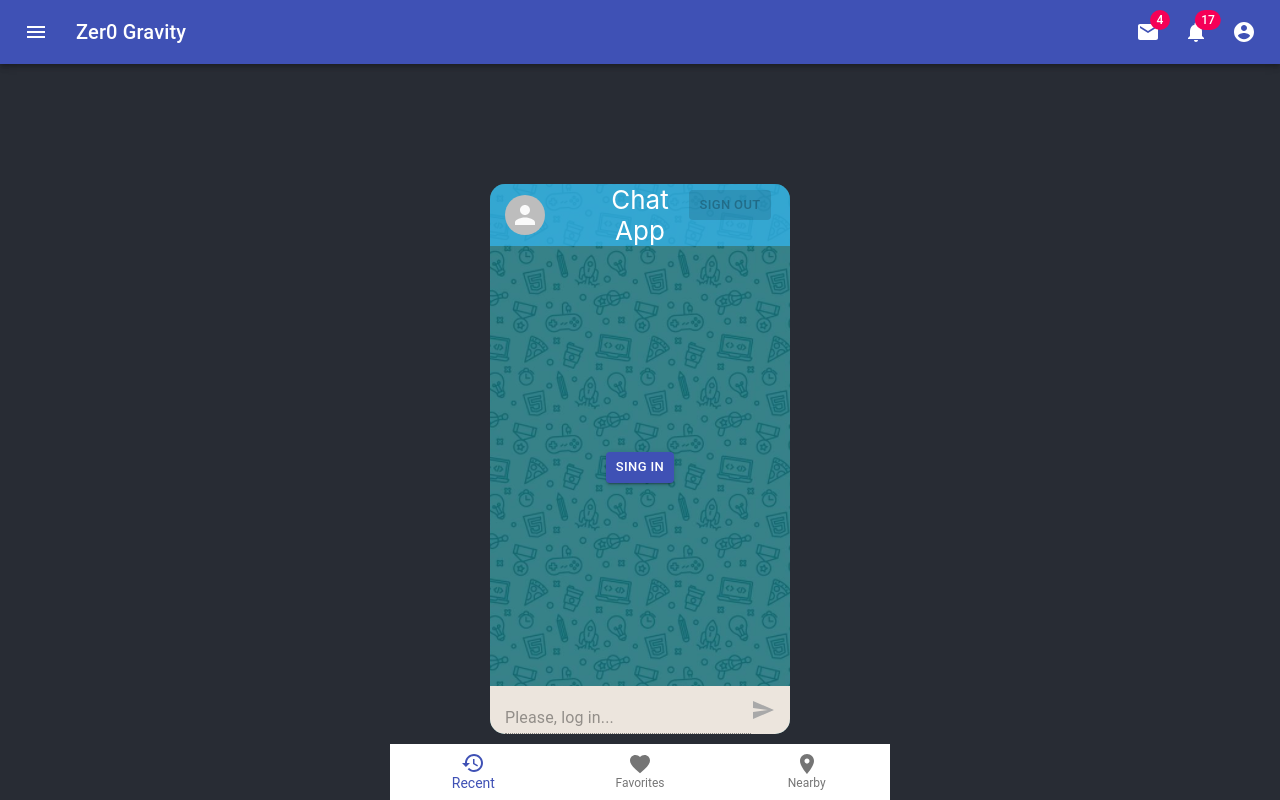
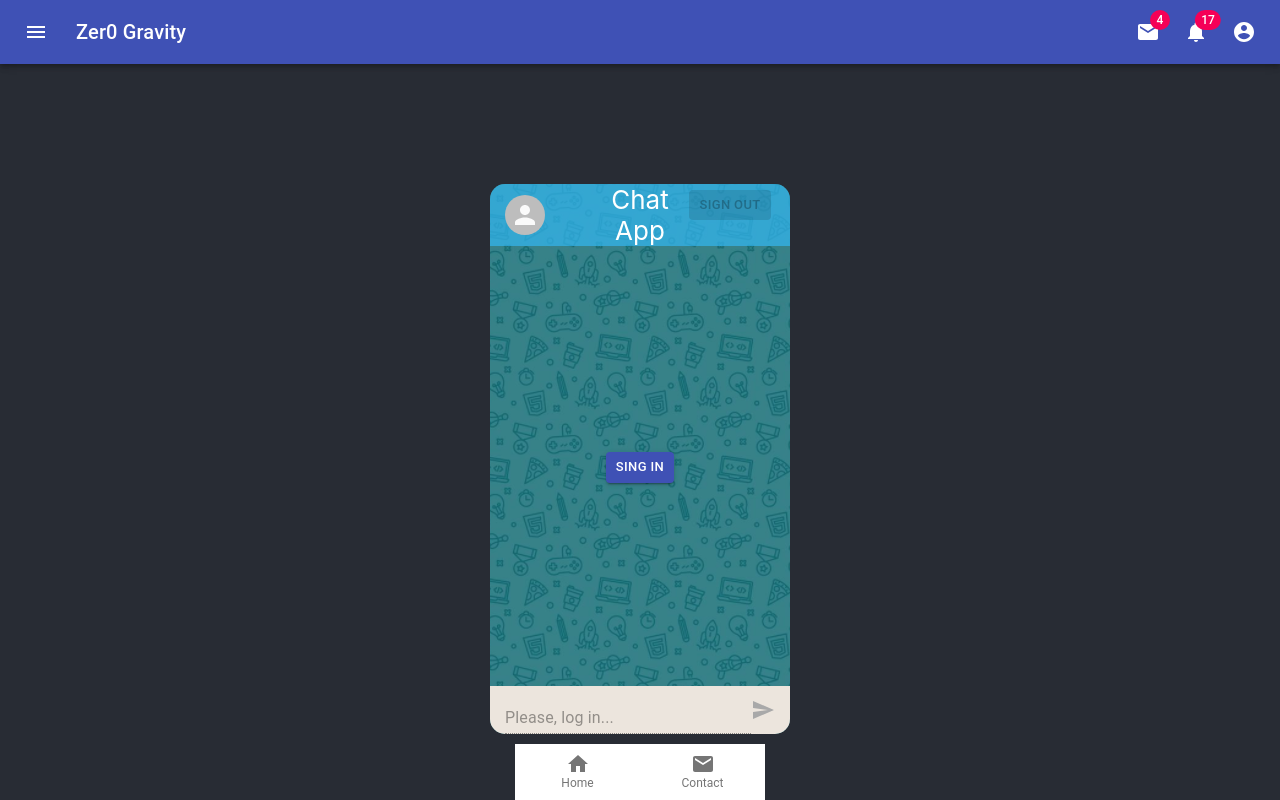
Before and after one commit to TeacHKal/webapp-react-ts, a React (Create React App) app: page / in a window 1280 px wide. Built offline with nearby package versions, Linux system fonts and the light colour scheme; no server answers.

Commit message:
navBar customization

```diff
--- a/src/components/navBottom/index.tsx
+++ b/src/components/navBottom/index.tsx
@@ -2,20 +2,18 @@ import React from 'react';
 import { makeStyles } from '@material-ui/core/styles';
 import BottomNavigation from '@material-ui/core/BottomNavigation';
 import BottomNavigationAction from '@material-ui/core/BottomNavigationAction';
-import RestoreIcon from '@material-ui/icons/Restore';
-import FavoriteIcon from '@material-ui/icons/Favorite';
-import LocationOnIcon from '@material-ui/icons/LocationOn';
+import Home from '@material-ui/icons/Home';
+import Email from '@material-ui/icons/Email';
 
 const useStyles = makeStyles({
     root: {
-        width: 500,
+        width: '250px',
     },
 });
 
-
 export const NavBottom: React.FC = () => {
     const classes = useStyles();
-    const [value, setValue] = React.useState(0);
+    const [value, setValue] = React.useState(-1);
 
     return (
         <BottomNavigation
@@ -26,9 +24,8 @@ export const NavBottom: React.FC = () => {
             showLabels
             className={classes.root}
         >
-            <BottomNavigationAction label="Recent" icon={<RestoreIcon />} />
-            <BottomNavigationAction label="Favorites" icon={<FavoriteIcon />} />
-            <BottomNavigationAction label="Nearby" icon={<LocationOnIcon />} />
+            <BottomNavigationAction label="Home" icon={<Home />} />
+            <BottomNavigationAction label="Contact" icon={<Email />} />
         </BottomNavigation>
     );
 }
--- /dev/null
+++ b/src/screens/footer/index.scss
@@ -0,0 +1,8 @@
+.footer {
+  &_con {
+    background: #3f51b5;
+    display: flex;
+    justify-content: center;
+    //width: -webkit-fill-available;
+  }
+}
--- a/src/screens/footer/index.tsx
+++ b/src/screens/footer/index.tsx
@@ -1,9 +1,12 @@
 import React from 'react';
 import { NavBottom } from '../../components/navBottom';
+import './index.scss';
 
 export const Footer: React.FC = () => {
 
     return(
-        <NavBottom />
+        <div className={'footer_con'}>
+            <NavBottom />
+        </div>
     );
 }
```
Also changed, not shown: src/components/todo.js (deleted).
